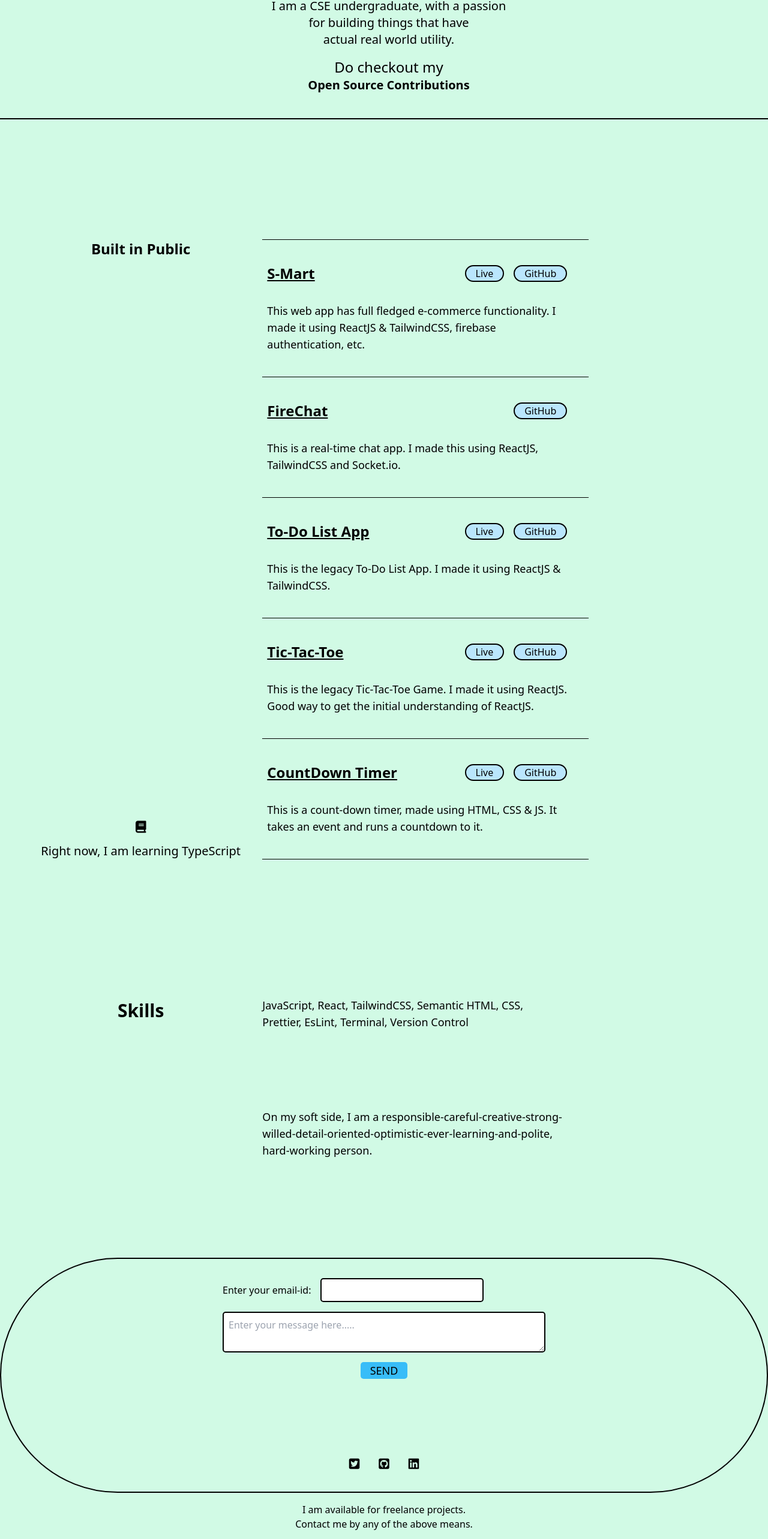
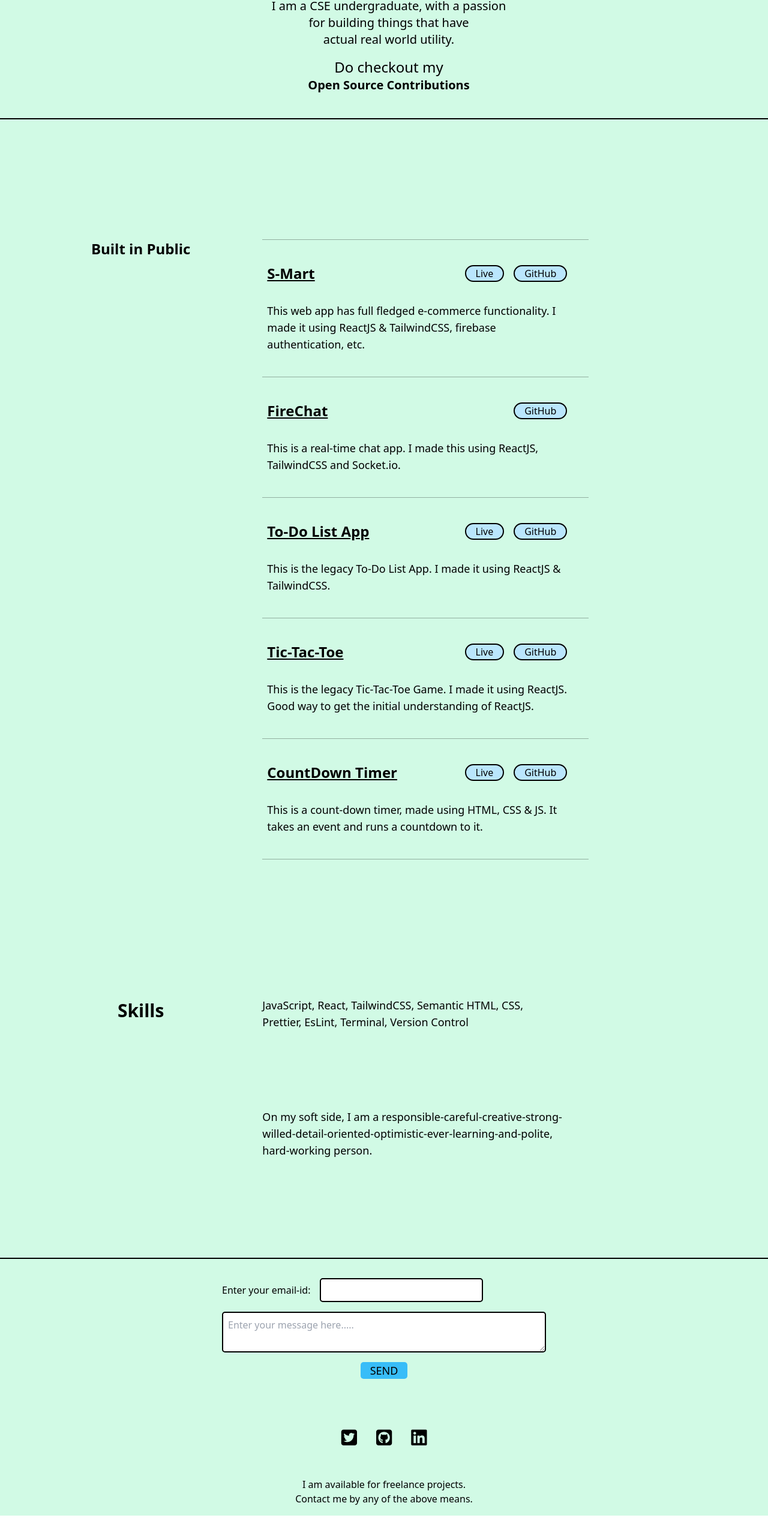
Before and after one commit to PrgrmrHarshShukla/Portfolio, a React (Vite) app in the folder client/: page / in a window 1280 px wide. Shown: the part 601-3167 px from the top of the page at 60% size. After the commit the page ends 3128 px from the top, so only its background shows below. Built offline with nearby package versions, Linux system fonts and the light colour scheme.

Commit message:
More upgradation.

```diff
--- a/client/src/components/Contact.jsx
+++ b/client/src/components/Contact.jsx
@@ -5,7 +5,7 @@ import '@fortawesome/fontawesome-free/css/all.css'
 
 function Contact() {
   return (
-    <div className="border-2  border-black dark:border-white rounded-tl-[200px] rounded-tr-[200px] rounded-br-[200px] rounded-bl-[200px] w-screen flex flex-col justify-center items-center p-8 text-white pl-[100px] pr-[100px]" title="Contact Me">
+    <div className="border-t-2  border-black dark:border-white  w-screen flex flex-col justify-center items-center p-8 text-white pl-[100px] pr-[100px]" title="Contact Me">
 
 
       <form  action = "https://formspree.io/f/xpzeyyae" method = "post" className="flex flex-col gap-4 lg:w-1/2 h-1/2">
@@ -20,7 +20,7 @@ function Contact() {
          </div>
       </form>
 
-      <div className="flex flex-row flex-wrap justify-center items-center gap-8 mt-32 text-xl text-black dark:text-white">
+      <div className="flex flex-row flex-wrap justify-center items-center gap-8 mt-20 text-3xl text-black dark:text-white">
          <a target = "_blank" href = "https://twitter.com/PrgrmrShukla">
           <i class = "fab fa-twitter-square"></i>
          </a>
--- a/client/src/components/Projects.jsx
+++ b/client/src/components/Projects.jsx
@@ -6,15 +6,15 @@ function Projects() {
 
         <div className="sm:w-1/3 w-5/6 py-[100px] gap-16 text-center flex sm:flex-col flex-row items-center sm:justify-between text-2xl text-black dark:text-white">
           <p className="font-semibold">Built in Public</p>
-          <div className="flex flex-col gap-4 justify-center items-center text-center text-xl">
+          {/* <div className="flex flex-col gap-4 justify-center items-center text-center text-xl">
             <i className="fas fa-book"></i>
             <p>Right now, I am learning TypeScript</p>
-          </div>
+          </div> */}
         </div>
 
         <div className="sm:w-2/3 w-screen lg:w-1/2 min-h-screen py-[100px] flex flex-col justify-around gap-8 lg:items-start items-center text-black dark:text-white pr-16">
 
-          <hr className="border-1 border-black dark:border-white w-full" />
+          <hr className="border-1 opacity-30 border-black dark:border-white w-full" />
 
           <div className="text-left p-2 flex flex-col justify-between gap-8">
             <div className="flex flex-row justify-between">
@@ -28,7 +28,7 @@ function Projects() {
           </div>
 
 
-          <hr className="border-1 border-black dark:border-white w-full" />
+          <hr className="border-1 opacity-30 border-black dark:border-white w-full" />
 
           <div className="text-left p-2 flex flex-col justify-between gap-8">
             <div className="flex flex-row justify-between">
@@ -41,7 +41,7 @@ function Projects() {
           </div>
 
 
-          <hr className="border-1 border-black dark:border-white w-full" />
+          <hr className="border-1 opacity-30 border-black dark:border-white w-full" />
 
           <div className="text-left p-2 flex flex-col justify-between gap-8">
             <div className="flex flex-row justify-between">
@@ -55,7 +55,7 @@ function Projects() {
           </div>
 
 
-          <hr className="border-1 border-black dark:border-white w-full" />
+          <hr className="border-1 opacity-30 border-black dark:border-white w-full" />
 
           <div className="text-left p-2 flex flex-col justify-between gap-8">
             <div className="flex flex-row justify-between">
@@ -69,7 +69,7 @@ function Projects() {
           </div>
 
 
-          <hr className="border-1 border-black dark:border-white w-full" />
+          <hr className="border-1 opacity-30 border-black dark:border-white w-full" />
 
           <div className="text-left p-2 flex flex-col justify-between gap-8">
             <div className="flex flex-row justify-between">
@@ -83,7 +83,7 @@ function Projects() {
           </div>
 
 
-          <hr className="border-1 border-black dark:border-white w-full" />
+          <hr className="border-1 opacity-30 border-black dark:border-white w-full" />
 
 
         </div>
```
